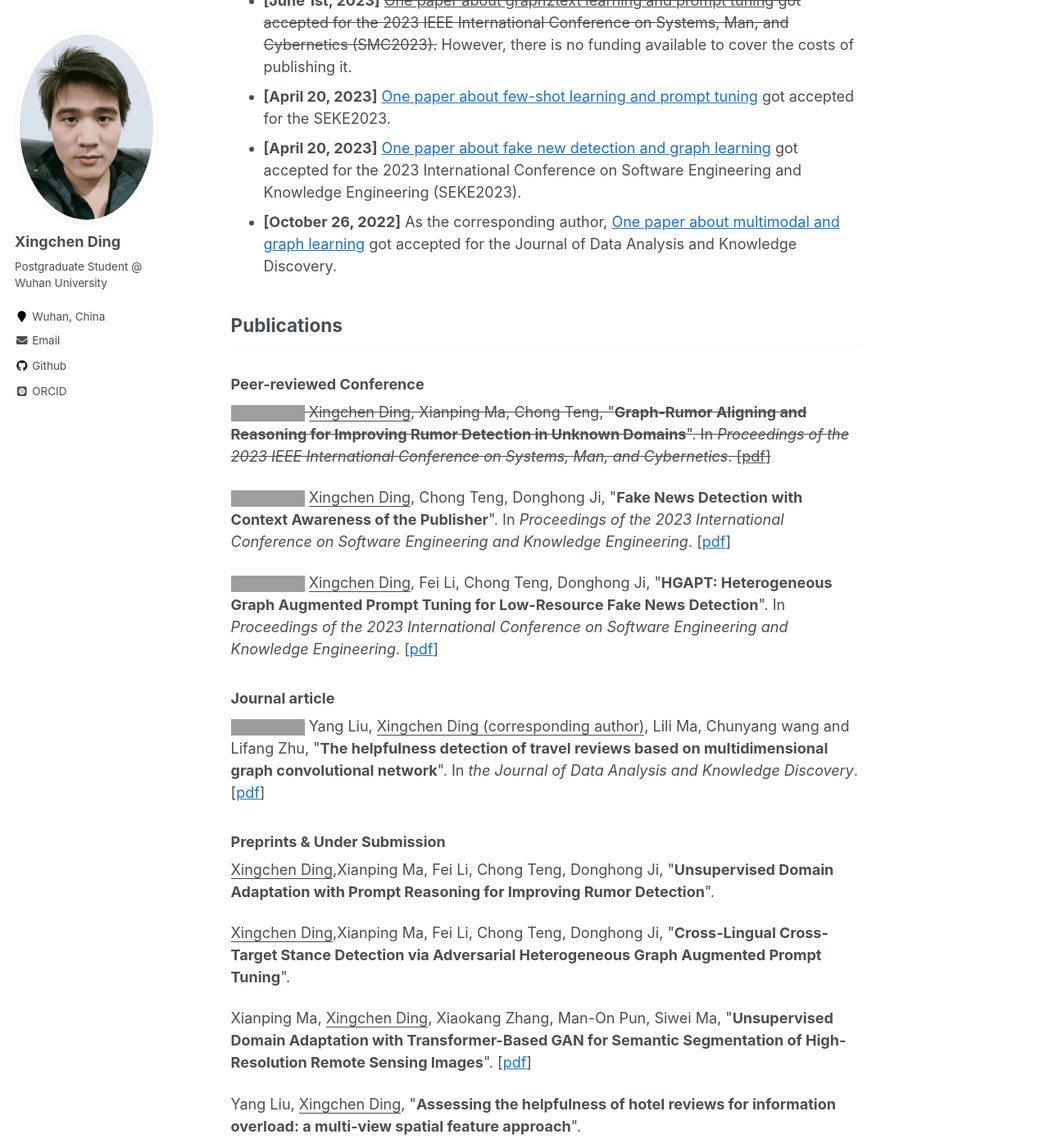
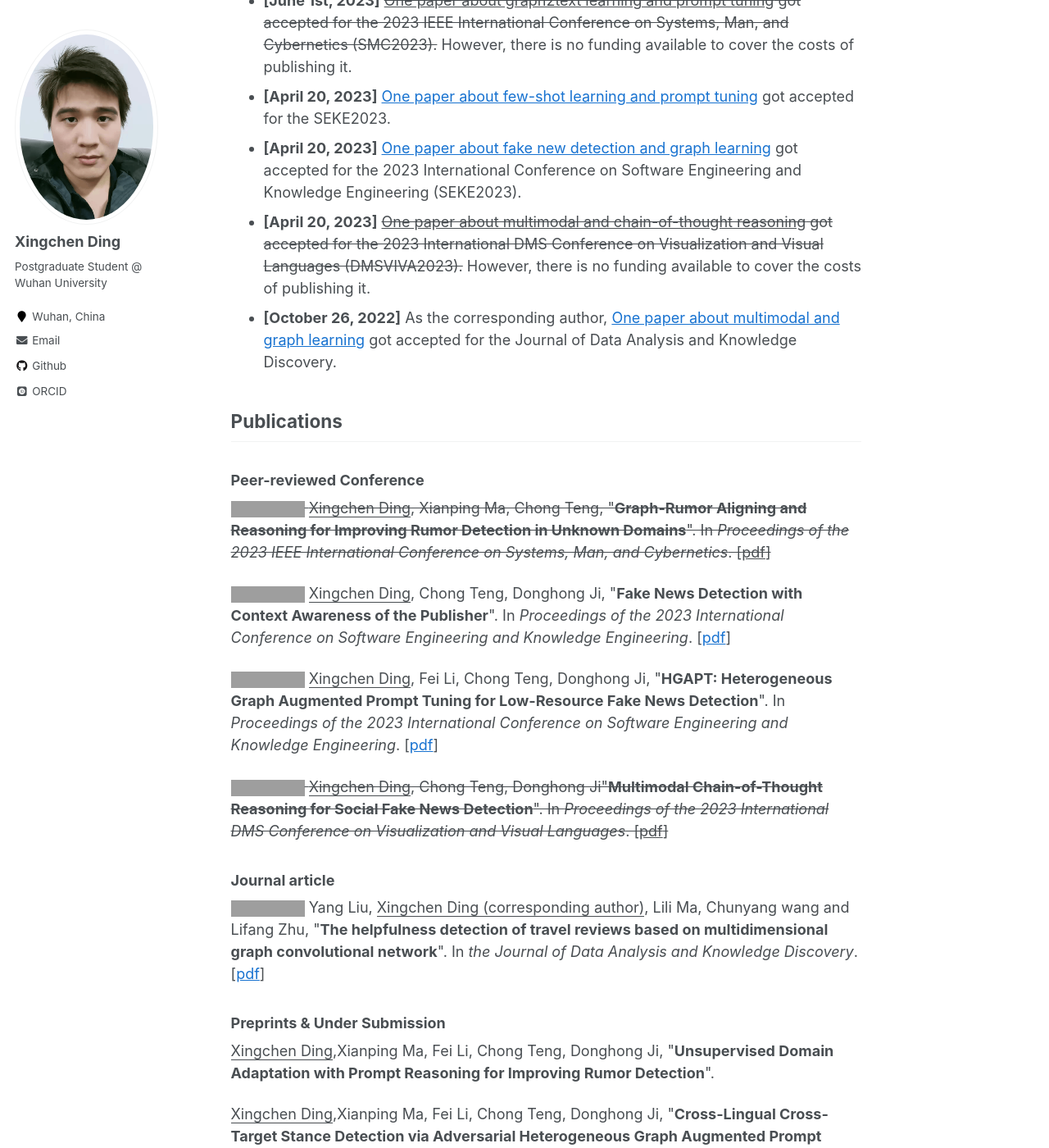
Before and after one commit to xingos123/xingos123.github.io, a Jekyll site: the page built from _pages/about.md, in a window 1280 px wide and 1400 px high, scrolled down 1039 px. Shown: the whole window at 82% size. Built offline with Jekyll 4.4.1, drawn with Linux system fonts in a browser that asks for light colours; some web fonts are replaced; comment, search, counter and statistics services are not loaded; grey boxes are pictures that could not be loaded.

Commit message:
add.paper

```diff
--- a/_pages/about.md
+++ b/_pages/about.md
@@ -47,6 +47,7 @@ I am always looking for related colaboration. If you are interested to chat with
 * **[June 1st, 2023]** ~~[One paper about graph2text learning and prompt tuning](https://xingos123.github.io/files/smc2023/SMC23_0400_MS.pdf) got accepted for the 2023 IEEE International Conference on Systems, Man, and Cybernetics  (SMC2023).~~ However, there is no funding available to cover the costs of publishing it.
 * **[April 20, 2023]** [One paper about few-shot learning and prompt tuning](https://xingos123.github.io/files/seke2023/paper062.pdf) got accepted for the SEKE2023.
 * **[April 20, 2023]** [One paper about fake new detection and graph learning](https://xingos123.github.io/files/seke2023/paper061.pdf) got accepted for the 2023 International Conference on Software Engineering and Knowledge Engineering (SEKE2023).
+* **[April 20, 2023]** ~~[One paper about multimodal and chain-of-thought reasoning](https://xingos123.github.io/files/dms2023/dms-mmcot.pdf) got accepted for the 2023 International DMS Conference on Visualization and Visual Languages (DMSVIVA2023).~~ However, there is no funding available to cover the costs of publishing it.
 * **[October 26, 2022]** As the corresponding author, [One paper about multimodal and graph learning](https://xingos123.github.io/files/dataanalysis/multidimensional-graph-convolutional-network.pdf) got accepted for the Journal of Data Analysis and Knowledge Discovery.
 
 
@@ -62,6 +63,8 @@ I am always looking for related colaboration. If you are interested to chat with
 <a href="https://ksiresearch.org/seke/seke23paper/paper061.pdf" target="_blank"><img src="https://img.shields.io/badge/SEKE-2023-blue?style=flat-square"></a> <u>Xingchen Ding</u>, Chong Teng, Donghong Ji, &quot;**Fake News Detection with Context Awareness of the Publisher**&quot;. In *Proceedings of the 2023 International Conference on Software Engineering and Knowledge Engineering*. [[pdf](https://xingos123.github.io/files/seke2023/paper061.pdf)]
 
 <a href="https://ksiresearch.org/seke/seke23paper/paper062.pdf" target="_blank"><img src="https://img.shields.io/badge/SEKE-2023-blue?style=flat-square"></a> <u>Xingchen Ding</u>, Fei Li, Chong Teng, Donghong Ji, &quot;**HGAPT: Heterogeneous Graph Augmented Prompt Tuning for Low-Resource Fake News Detection**&quot;. In *Proceedings of the 2023 International Conference on Software Engineering and Knowledge Engineering*. [[pdf](https://xingos123.github.io/files/seke2023/paper062.pdf)]
+
+~~<a href="https://xingos123.github.io/files/dms2023/dms-mmcot.pdf" target="_blank"><img src="https://img.shields.io/badge/DMSVIVA-2023-blue?style=flat-square"></a> <u>Xingchen Ding</u>, Chong Teng, Donghong Ji&quot;**Multimodal Chain-of-Thought Reasoning for Social Fake News Detection**&quot;. In *Proceedings of the 2023 International DMS Conference on Visualization and Visual Languages*. [[pdf](https://xingos123.github.io/files/dms2023/dms-mmcot.pdf)]~~
 
 ### Journal article
 
```
Also changed, not shown: 1 other file.
